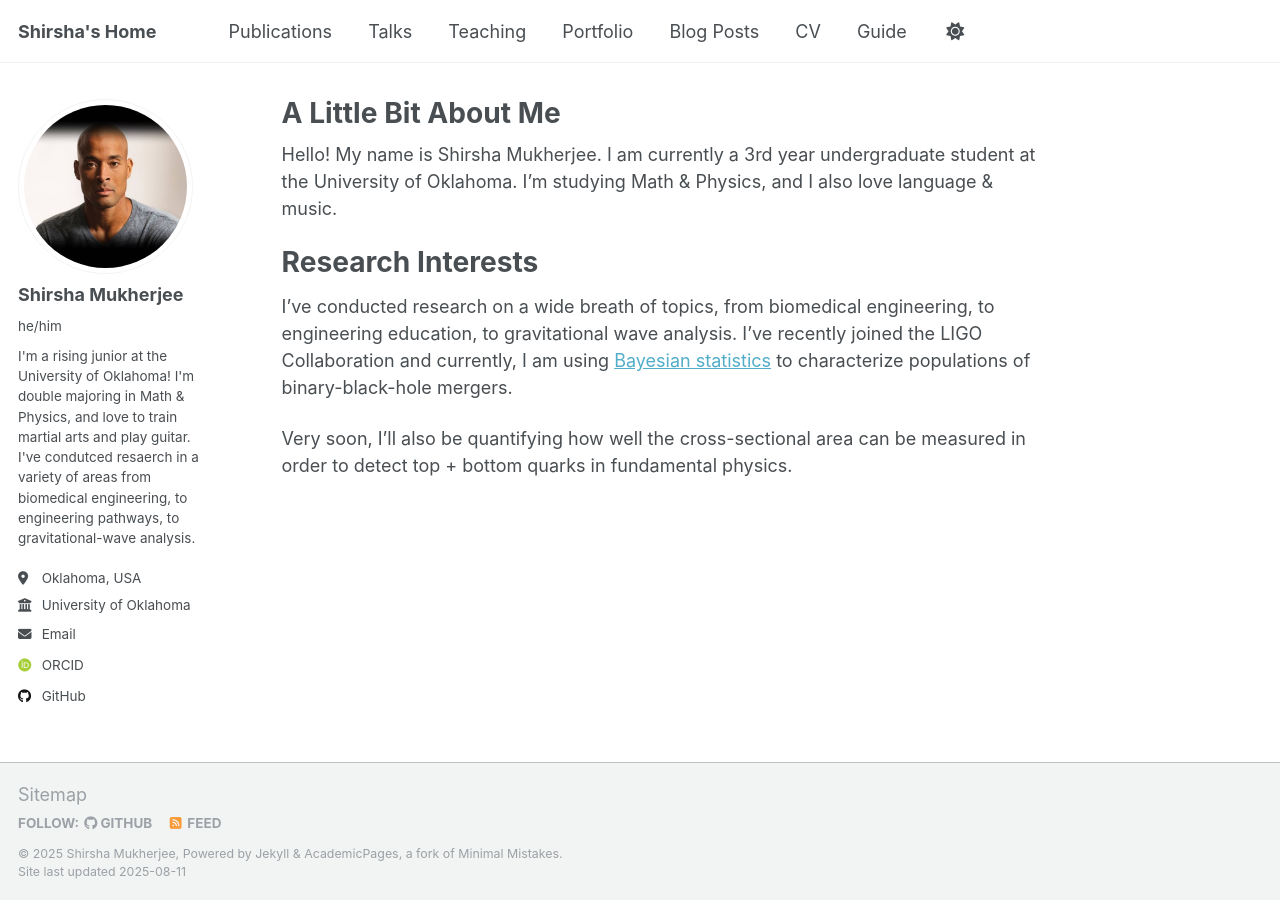
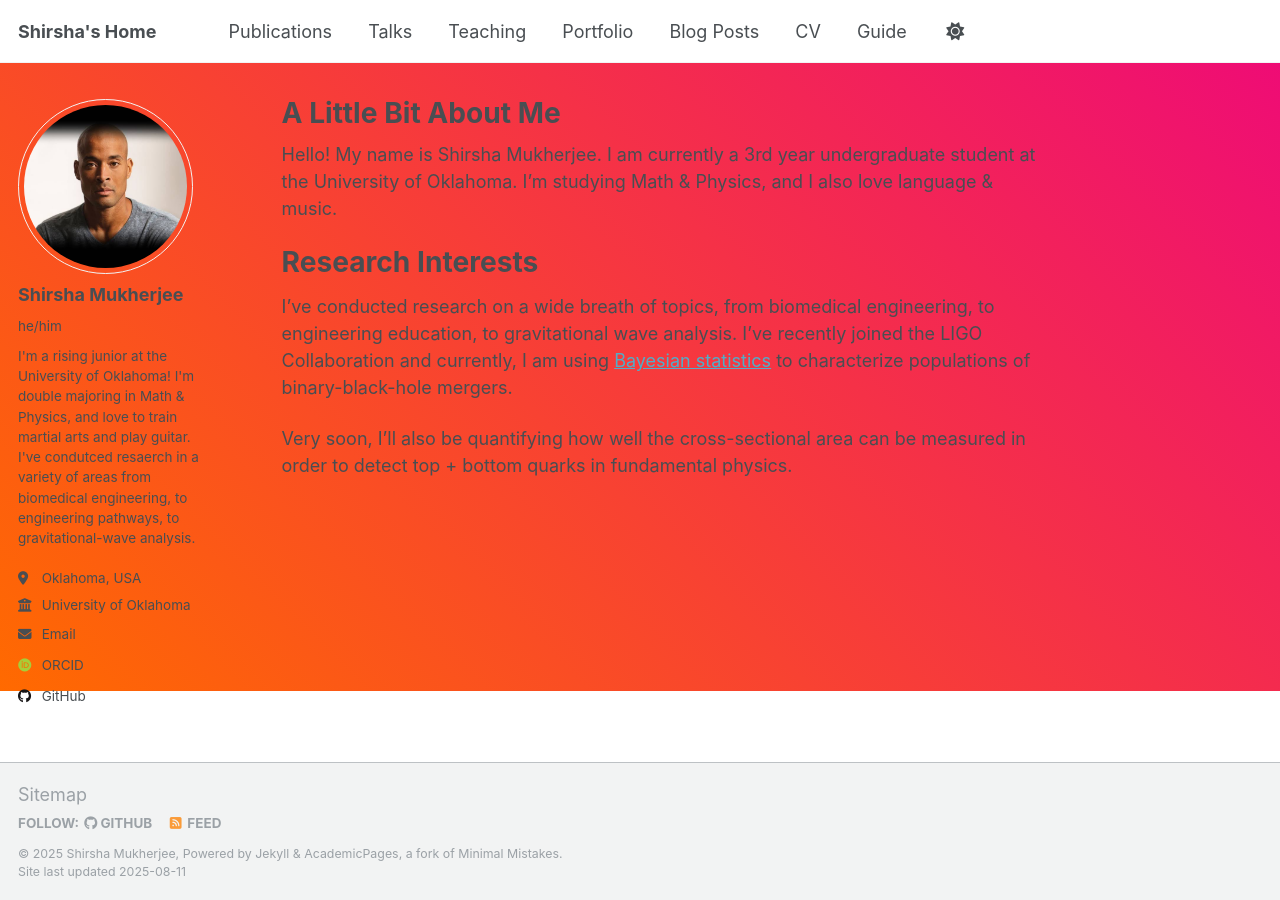
Before and after one commit to shirshamukherjee/projectfrthistime, a Jekyll site: the page built from _pages/about.md, in a window 1280 px wide. Built offline with Jekyll 4.4.1, drawn with Linux system fonts in a browser that asks for light colours; some web fonts are replaced; a script that is not in the unit is left out.

Commit message:
testing if body works on this

```diff
--- a/assets/css/main.scss
+++ b/assets/css/main.scss
@@ -5,8 +5,13 @@
  * This file controls what is imported from /_sass
  *
  * Note that the files are processed in the order they are imported, so they are partly
-   sorted by the dependencies. Also, the first two lines of the file are required by Jekyll.
+   sorted by the dependencies. Also, the first two lines of the file are required by Jekyll
  */
+
+body {
+    background: linear-gradient(45deg, #ff6a00, #ee0979); // Example gradient from orange to pink
+}
+
 
 @import
     "vendor/breakpoint/breakpoint",
```
